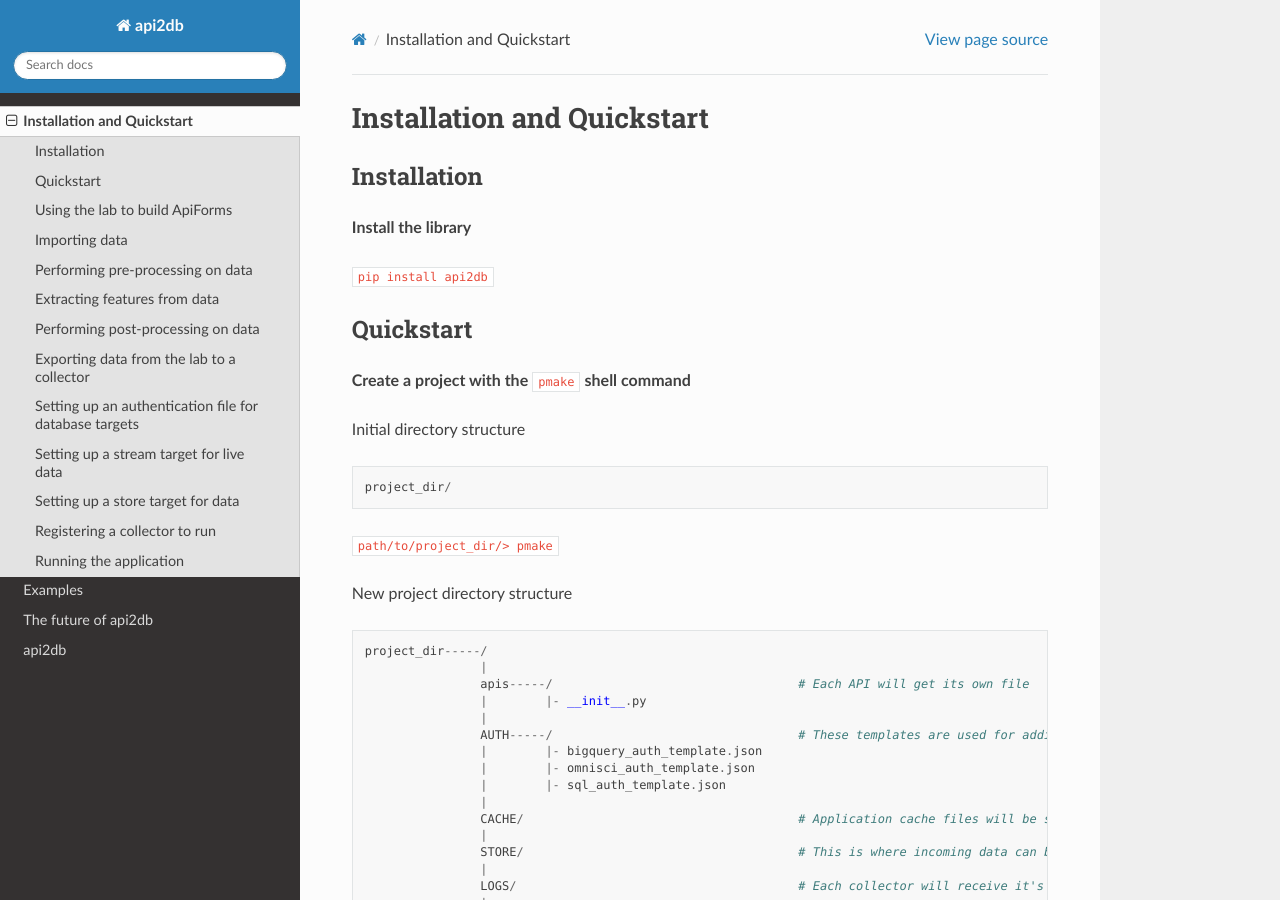
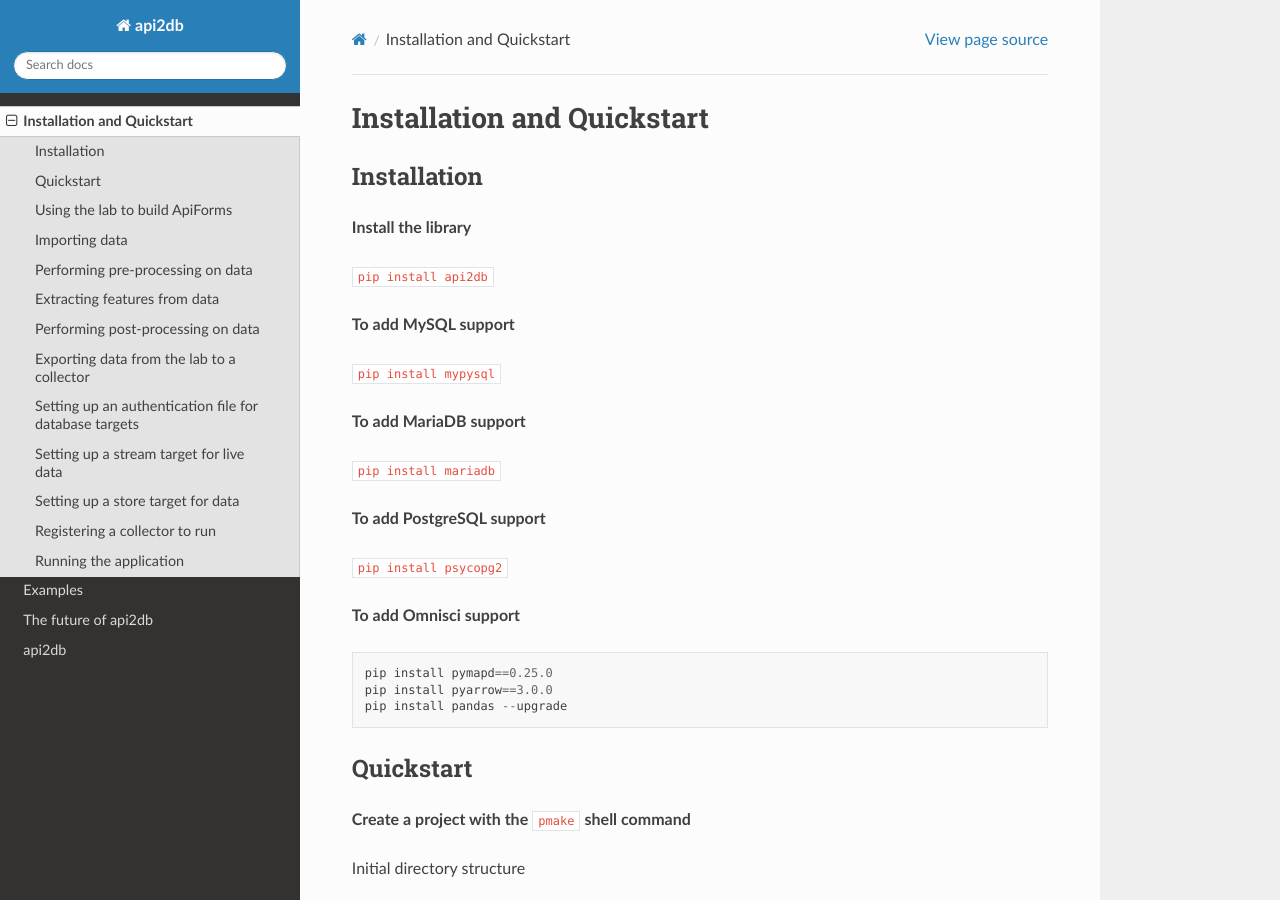
Before and after one commit to TristenHarr/api2db, a Sphinx documentation site: the page built from docs/installation.rst, in a window 1280 px wide and 900 px high. Built offline with Sphinx 7.4.7 and the Read the Docs theme 2.0.0, drawn with Linux system fonts in a browser that asks for light colours.

Commit message:
Beta Release

```diff
--- a/docs/conf.py
+++ b/docs/conf.py
@@ -27,7 +27,7 @@
 author = 'Tristen Harr'
 
 # The full version, including alpha/beta/rc tags
-release = '0.3.0'
+release = '0.9.9'
 
 # -- General configuration ---------------------------------------------------
 
--- a/docs/index.rst
+++ b/docs/index.rst
@@ -82,6 +82,9 @@
    futures
    modules
 
+**The creator of api2db is currently searching for a job. He graduates with a bachelors in CS May 15th**
+**Contact him by emailing tristenharr@gmail.com**
+
 Indices and tables
 ==================
 
--- a/docs/installation.rst
+++ b/docs/installation.rst
@@ -7,6 +7,26 @@
 **Install the library**
 
 ``pip install api2db``
+
+**To add MySQL support**
+
+``pip install mypysql``
+
+**To add MariaDB support**
+
+``pip install mariadb``
+
+**To add PostgreSQL support**
+
+``pip install psycopg2``
+
+**To add Omnisci support**
+
+::
+
+    pip install pymapd==0.25.0
+    pip install pyarrow==3.0.0
+    pip install pandas --upgrade
 
 Quickstart
 ----------
--- a/setup.py
+++ b/setup.py
@@ -7,7 +7,7 @@
 
 setup(
     name="api2db",
-    version="0.0.6",
+    version="0.9.9",
     description="Python Api data collection tool",
     long_description=long_description,
     long_description_content_type="text/markdown",
```
